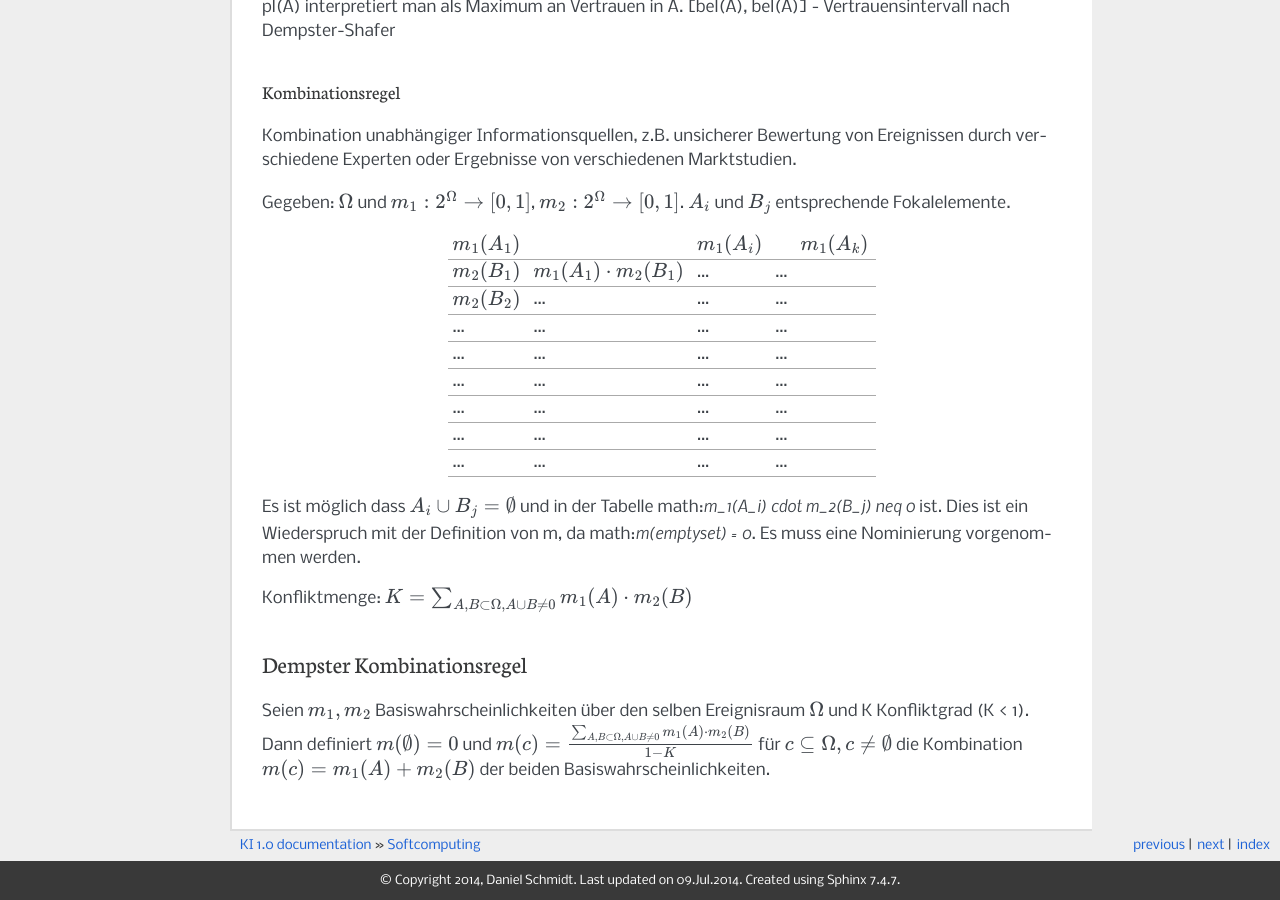
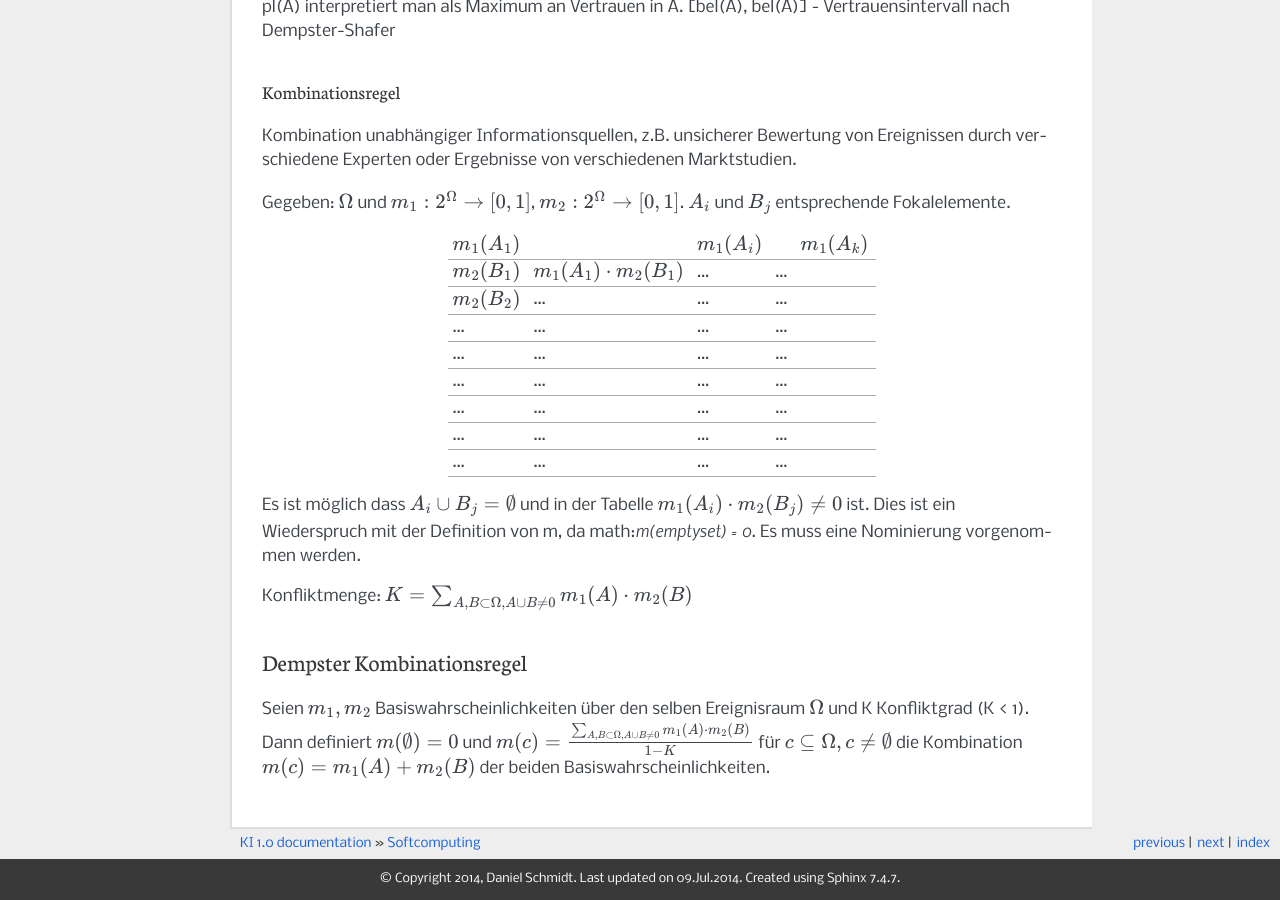
Before and after one commit to DanielMSchmidt/ki, a Sphinx documentation site: the page built from source/softcomputing.rst, in a window 1280 px wide and 900 px high, scrolled down 4165 px. Built offline with Sphinx 7.4.7, drawn with Linux system fonts in a browser that asks for light colours; pages that are not in the unit, such as notebooks, are missing from menus.

Commit message:
Update softcomputing.rst

```diff
--- a/source/softcomputing.rst
+++ b/source/softcomputing.rst
@@ -221,7 +221,7 @@ Gegeben: :math:`\Omega` und :math:`m_1: 2^{\Omega} \rightarrow [0,1]`, :math:`m_
 |...             |...                             |...               |  ... | .............    |
 +----------------+--------------------------------+------------------+------+------------------+
 
-Es ist möglich dass :math:`A_i \cup B_j = \emptyset` und in der Tabelle math:`m_1(A_i) \cdot m_2(B_j) \neq 0` ist. Dies ist ein Wiederspruch mit der Definition von m, da math:`m(\emptyset) = 0`. Es muss eine Nominierung vorgenommen werden.
+Es ist möglich dass :math:`A_i \cup B_j = \emptyset` und in der Tabelle :math:`m_1(A_i) \cdot m_2(B_j) \neq 0` ist. Dies ist ein Wiederspruch mit der Definition von m, da math:`m(\emptyset) = 0`. Es muss eine Nominierung vorgenommen werden.
 
 Konfliktmenge: :math:`K = \sum_{A,B \subset \Omega, A \cup B \neq 0} m_1(A) \cdot m_2(B)`
 
```
